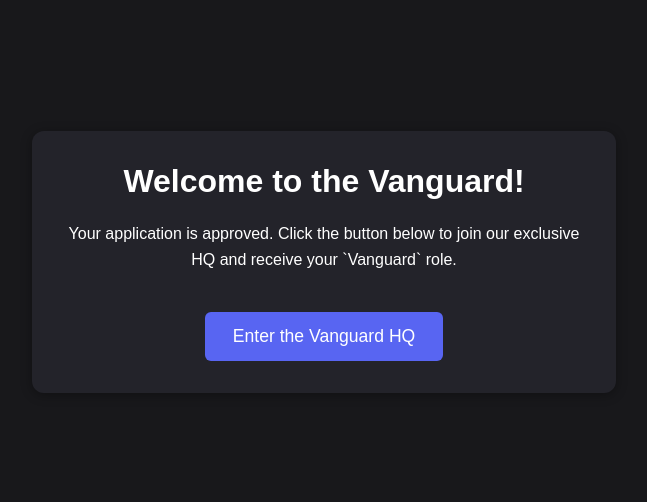
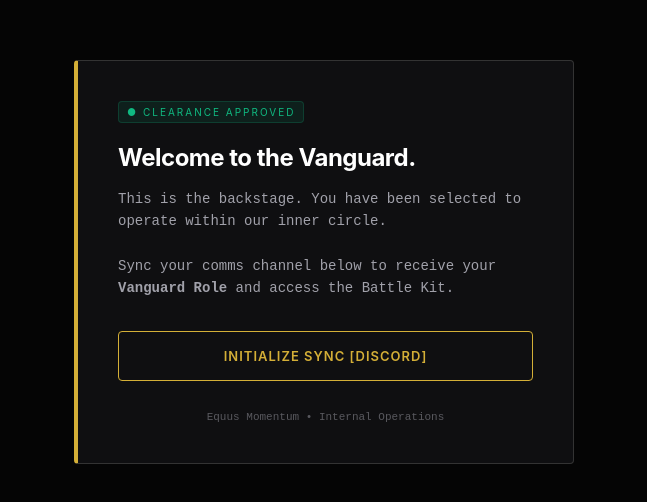
Before and after one commit to Dev-EquusMomentu/Login-Discord, a website: page public/affiliate.html in a window 1280 px wide. Shown: the part 138-640 px from the top of the page, without its empty margins (316-963 px from the left). Drawn offline with Linux system fonts and the light colour scheme.

Commit message:
Professional Onboarding

```diff
--- a/public/affiliate.html
+++ b/public/affiliate.html
@@ -2,21 +2,114 @@
 <html lang="en">
 <head>
   <meta charset="UTF-8">
-  <title>Equus Momentum - Join the Vanguard</title>
+  <title>Equus Momentum - Vanguard Access</title>
   <meta name="viewport" content="width=device-width, initial-scale=1.0">
   <style>
-    body { font-family: Arial, sans-serif; background: #18181b; color: #fff; display: flex; align-items: center; justify-content: center; min-height: 100vh; margin: 0; }
-    .container { max-width: 520px; background: #23232a; border-radius: 12px; box-shadow: 0 2px 12px #0005; padding: 32px; text-align: center; }
-    h1 { margin-top: 0; }
-    p { line-height: 1.6; }
-    .btn { display: inline-block; background: #5865F2; color: #fff; border: none; border-radius: 6px; padding: 14px 28px; font-size: 1.1em; cursor: pointer; margin-top: 24px; text-decoration: none; transition: background 0.2s; }
+    /* RESET & BASE */
+    * { box-sizing: border-box; margin: 0; padding: 0; }
+    body {
+      font-family: 'Courier New', Courier, monospace; /* Fonte Tática/Terminal */
+      background-color: #050505;
+      color: #a1a1aa;
+      display: flex;
+      align-items: center;
+      justify-content: center;
+      min-height: 100vh;
+      padding: 20px;
+    }
+
+    /* THE CARD (Tactical Panel) */
+    .container {
+      max-width: 500px;
+      width: 100%;
+      background: #0f0f11;
+      border: 1px solid #333;
+      border-left: 4px solid #D4AF37; /* Gold Accent on left */
+      border-radius: 4px; /* Cantos mais retos */
+      padding: 40px;
+      position: relative;
+    }
+
+    /* STATUS INDICATOR */
+    .status-badge {
+      display: inline-block;
+      font-family: -apple-system, BlinkMacSystemFont, "Segoe UI", Roboto, sans-serif;
+      font-size: 10px;
+      letter-spacing: 2px;
+      text-transform: uppercase;
+      color: #10b981; /* Green */
+      background: rgba(16, 185, 129, 0.1);
+      padding: 4px 8px;
+      border-radius: 4px;
+      margin-bottom: 20px;
+      border: 1px solid rgba(16, 185, 129, 0.2);
+    }
+
+    h1 {
+      font-family: -apple-system, BlinkMacSystemFont, "Segoe UI", Roboto, sans-serif;
+      font-size: 24px;
+      font-weight: 700;
+      color: #fff;
+      margin-bottom: 16px;
+      letter-spacing: -0.5px;
+    }
+
+    p {
+      font-size: 14px;
+      line-height: 1.6;
+      margin-bottom: 32px;
+    }
+
+    /* THE BUTTON (Ghost Style) */
+    .btn {
+      display: block;
+      width: 100%;
+      background: transparent;
+      color: #D4AF37;
+      font-family: -apple-system, BlinkMacSystemFont, "Segoe UI", Roboto, sans-serif;
+      font-weight: 600;
+      text-transform: uppercase;
+      letter-spacing: 1px;
+      border: 1px solid #D4AF37;
+      border-radius: 4px;
+      padding: 16px;
+      font-size: 13px;
+      cursor: pointer;
+      text-decoration: none;
+      text-align: center;
+      transition: all 0.3s ease;
+    }
+
+    .btn:hover {
+      background: rgba(212, 175, 55, 0.1);
+      box-shadow: 0 0 15px rgba(212, 175, 55, 0.2);
+    }
+
+    .footer {
+      margin-top: 30px;
+      font-size: 11px;
+      opacity: 0.5;
+      text-align: center;
+    }
   </style>
 </head>
 <body>
-  <div class="container" id="main-container">
-    <h1>Welcome to the Vanguard!</h1>
-    <p>Your application is approved. Click the button below to join our exclusive HQ and receive your `Vanguard` role.</p>
-    <a href="https://discord.com/oauth2/authorize?client_id=1420522348271894578&response_type=code&redirect_uri=https%3A%2F%2Fdiscord-login-59lx.onrender.com%2Fcallback-affiliate&scope=identify+guilds.join" class="btn">Enter the Vanguard HQ</a>
+  <div class="container">
+    <div class="status-badge">● Clearance Approved</div>
+    <h1>Welcome to the Vanguard.</h1>
+    <p>
+      This is the backstage. You have been selected to operate within our inner circle.
+      <br><br>
+      Sync your comms channel below to receive your <strong>Vanguard Role</strong> and access the Battle Kit.
+    </p>
+
+    <a href="https://discord.com/oauth2/authorize?client_id=1420522348271894578&response_type=code&redirect_uri=https%3A%2F%2Fdiscord-login-59lx.onrender.com%2Fcallback-affiliate&scope=identify+guilds.join" class="btn">
+      Initialize Sync [Discord]
+    </a>
+
+    <div class="footer">
+      Equus Momentum • Internal Operations
+    </div>
   </div>
 </body>
 </html>
```
Also changed, not shown: public/customer.html (+122 -0 lines), public/waitlist.html (+2 -4 lines).
